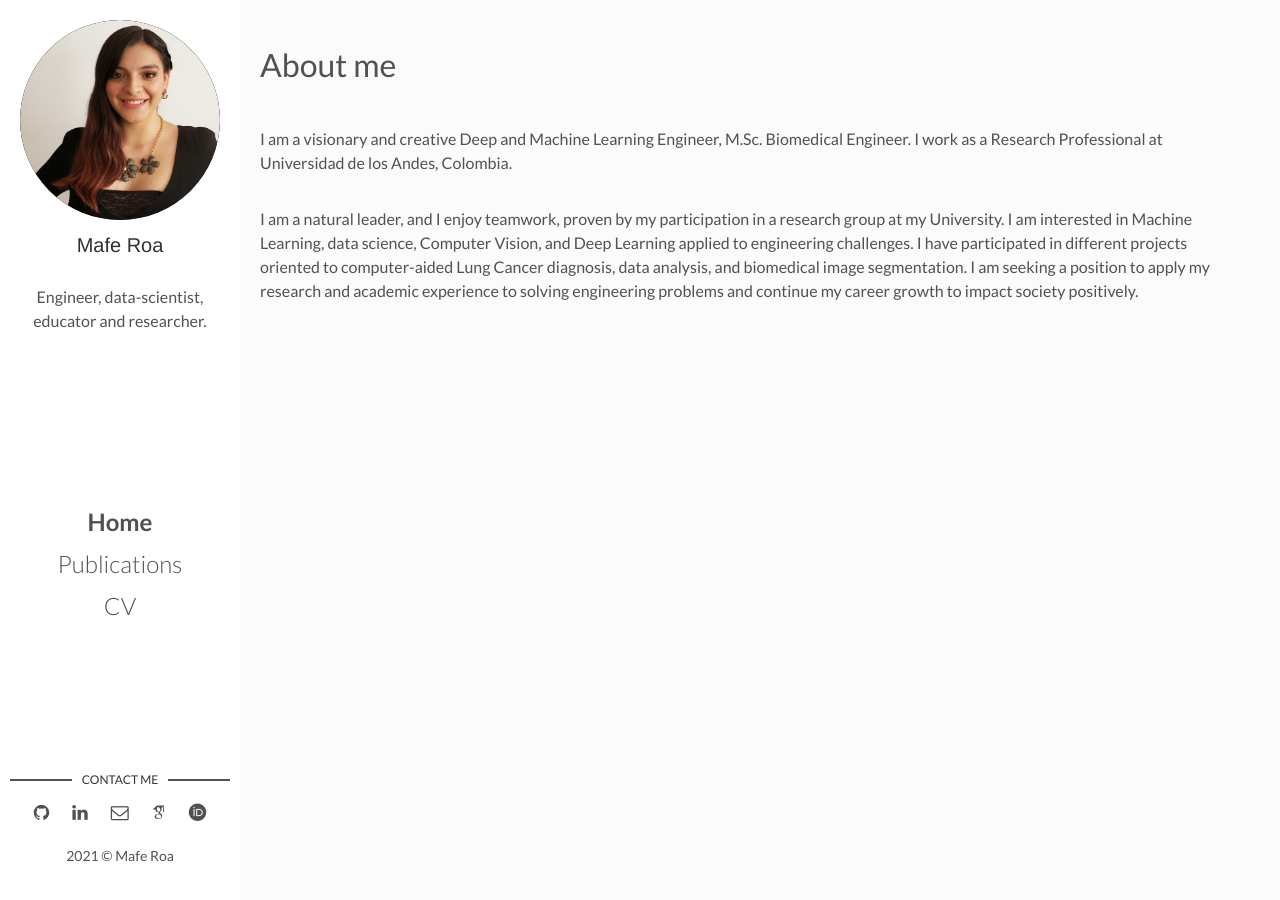
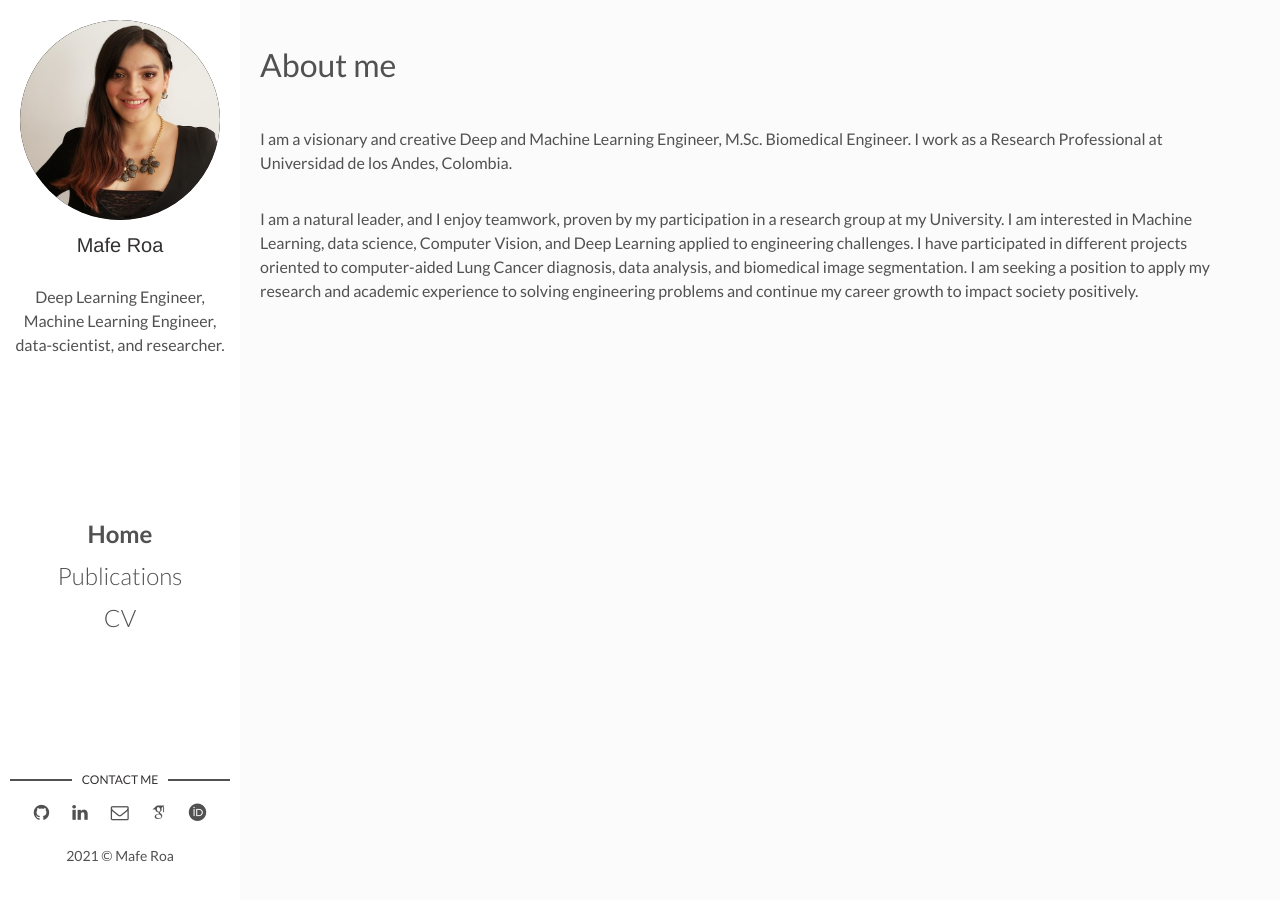
Before and after one commit to maferoaloaiza/maferoaloaiza.github.io, a Jekyll site: the page built from index.html, in a window 1280 px wide. Built offline with Jekyll 4.4.1, drawn with Linux system fonts in a browser that asks for light colours; some web fonts are replaced.

Commit message:
Fix bugs

```diff
--- a/_config.yml
+++ b/_config.yml
@@ -11,7 +11,7 @@ site-twitter: #if your site has a twitter account, enter it here
 # Author Settings
 author: Mafe Roa # add your name
 author-img: profile_pic.jpg # add your photo
-about-author: Engineer, data-scientist, educator and researcher. # add description
+about-author: Deep Learning Engineer, Machine Learning Engineer, data-scientist, and researcher. # add description
 social-twitter: # add your Twitter handle
 social-facebook: # add your Facebook handle
 social-github: maferoaloaiza # add your Github handle
```
